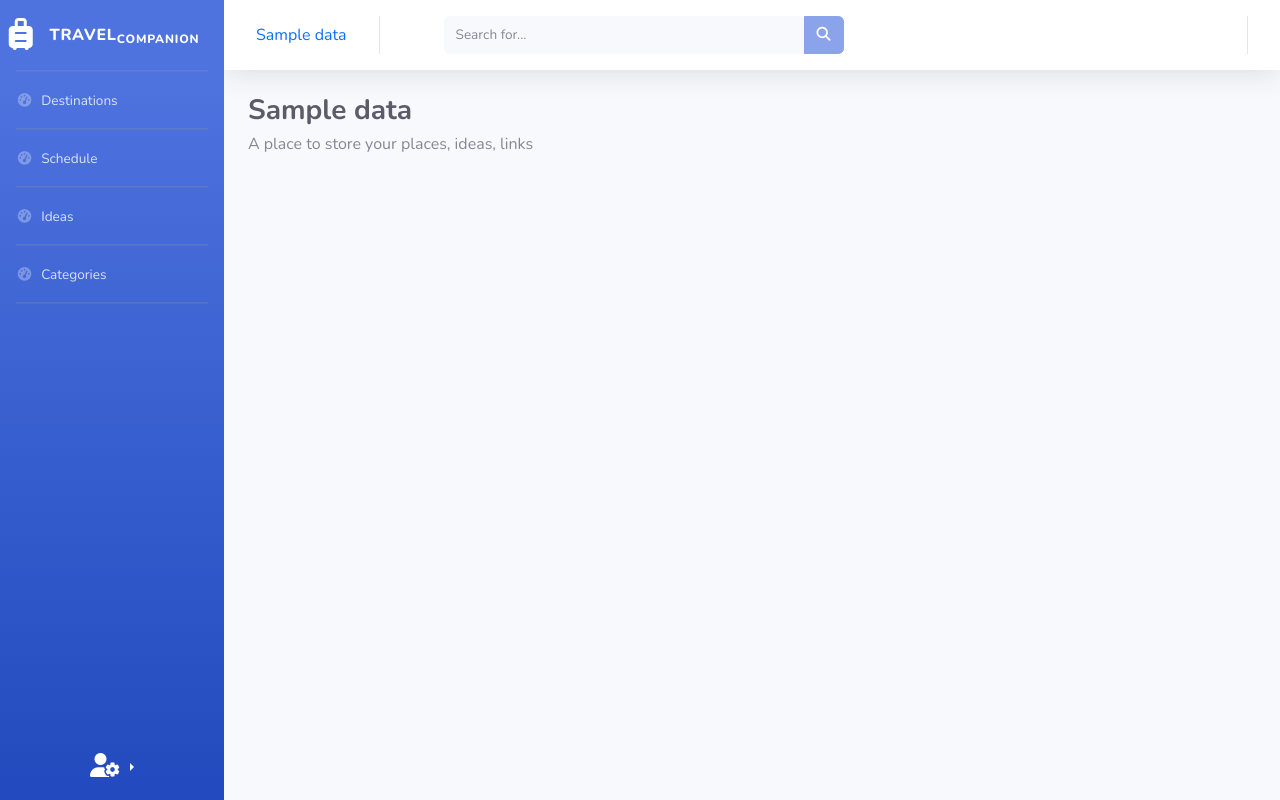
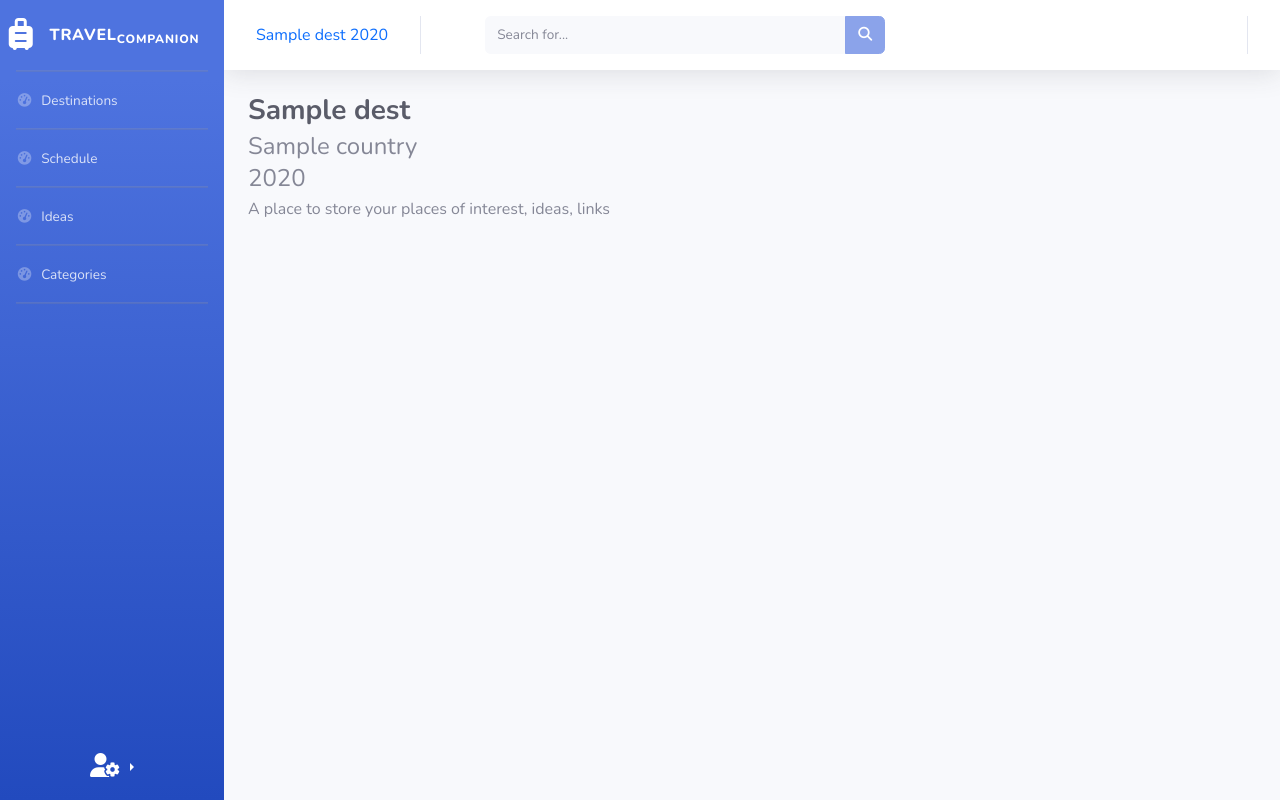
Before and after one commit to Hevsy/Travel-Companion, a Flask app: template app/templates/ideas.html in a window 1280 px wide. Run offline with Flask 3, Linux system fonts and the light colour scheme; the template is opened without the code that fills it: most values are stand-ins (such as "Sample title", 1, 10 or a date in 2020); some libraries are stand-ins or nearby versions.

Commit message:
adding ideas table and fixing bugs

```diff
--- /dev/null
+++ b/TC.session.sql
@@ -0,0 +1 @@
+DROP TABLE ideas;
--- a/app/app.py
+++ b/app/app.py
@@ -34,7 +34,7 @@ def after_request(response):
 
 
 # Initialise database and tables
-engine, users_table, destinations_table = db_init()
+engine, users_table, destinations_table, ideas_table = db_init()
 
 
 @app.errorhandler(404)
@@ -305,17 +305,36 @@ def ideas():
     if request.method == "GET":
         return redirect("/dest")
     else:
+        dest_id = request.form.get("id")
         with engine.begin() as db:
-            # Get all the destinations for the current user and pass to the template
+            # Get all the ideas for the current destination and pass to the template
             data = db.execute(
                 select(
-                    ideas.c.id,
-                    ideas.c.descriprion,
-                    ideas.c.link,
-                    ideas.c.map_link,
-                ).where(ideas.c.dest_id == request.form.get("id"))
+                    ideas_table.c.id,
+                    ideas_table.c.description,
+                    ideas_table.c.notes,
+                    ideas_table.c.link,
+                    ideas_table.c.map_link,
+                ).where(
+                    and_(
+                        ideas_table.c.user_id == session["user_id"],
+                        ideas_table.c.id == dest_id,
+                    )
+                )
             ).all()
-            return render_template("ideas.html", not_empty=bool(len(data)), data=data)
+            dest = db.execute(
+                select(
+                        destinations_table.c.name,
+                        destinations_table.c.country,
+                        destinations_table.c.year
+                    ).where(
+                        and_(
+                            destinations_table.c.user_id == session["user_id"],
+                            destinations_table.c.id == dest_id,
+                        )
+                    )
+                ).all()[0]
+            return render_template("ideas.html", not_empty=bool(len(data)), data=data, dest=dest)
 
 
 if __name__ == "__main__":
--- a/app/templates/ideas.html
+++ b/app/templates/ideas.html
@@ -5,13 +5,15 @@ Ideas
 {% endblock %}
 
 {% block title2 %}
-{{ data['dest_name'] }}
+{{ dest['name'] }} {{ dest['year']  or ''}}
 {% endblock %}
 
 {% block main %}
 <div>
-    <h1 class="h3 mb-1 text-gray-800 font-weight-bold">{{ data['name'] }}</h1>
-    <p class="mb-4">A place to store your places, ideas, links</p>
+    <h1 class="h3 mb-1 text-gray-800 font-weight-bold">{{ dest['name'] }}</h1>
+    <h2 class="h4 mb-1 text-gray-600">{{ dest['country']  or ''}}</h1>
+    <h2 class="h4 mb-1 text-gray-600">{{ dest['year']  or ''}}</h1>
+    <p class="mb-4">A place to store your places of interest, ideas, links</p>
 </div>
 <div class="row">
 
```
Also changed, not shown: app/etc/db_init.py (+15 -1 lines), app/templates/dest.html (+9 -10 lines).
